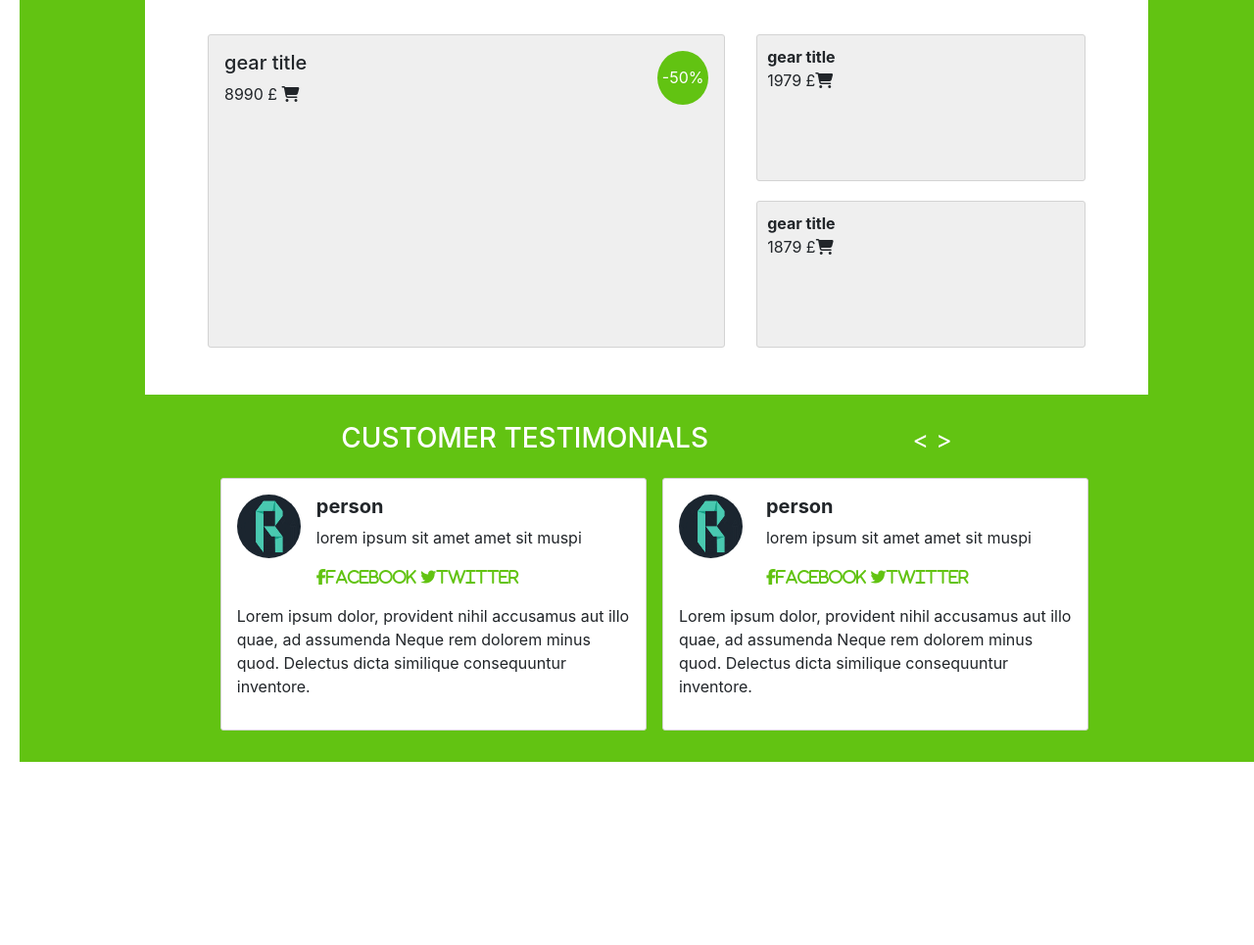
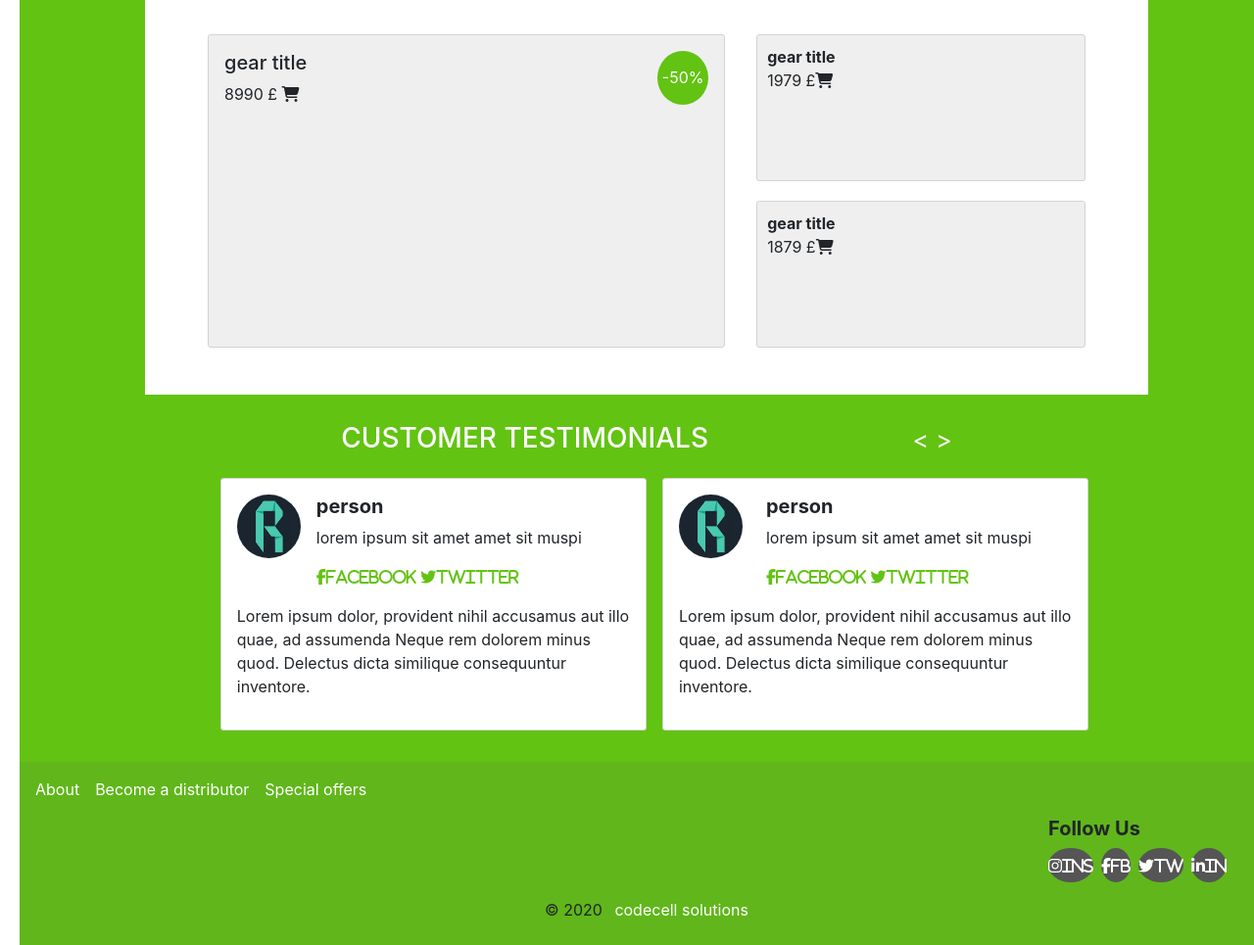
Before and after one commit to codecell/gears-shop, a website: page index.html in a window 1280 px wide. Shown: the part 757-1722 px from the top of the page at 98% size. Before the commit the page ends 1535 px from the top, so only its background shows below. Drawn offline with nearby package versions, Linux system fonts and the light colour scheme.

Commit message:
add footer section markup and styles

```diff
--- a/index.html
+++ b/index.html
@@ -103,7 +103,7 @@
     <section class="home-carousel">
       <div class="home-carousel-main pb-3">
         <div class="carousel-header">
-          <h3>Hottest Deals</h3>
+          <h3>Top Deals</h3>
           <p><span class="custom-directions">< ></span></p>
         </div>
 
@@ -164,7 +164,7 @@
           </div>
         </div>
 
-        <div class="testim-card col-sm-12 col-md-6 col-lg-6">
+        <div class="testim-card col-sm-12 col-md-6 col-lg-6 mt-3">
           <div class="d-flex">
             <img class="rounded-circle customer-img mr-4 img-fluid" src="./images/r-img.jpg" alt="R-img">
             <div class="customer-details">
@@ -183,6 +183,27 @@
       </div>
     </section>
   </main>
+  <footer class="container-fluid">
+
+    <ul class="d-flex flex-nucleus">
+      <li class="mr-3 ml-3"><a href="#">About</a> </li>
+      <li class="mr-3"><a href="#">Become a distributor</a></li>
+      <li class="mr-3"><a href="#">Special offers</a></li>
+    </ul>
+
+    <div class="footer-socials-main d-flex flex-nucleus">
+      <div class="footer-socials-cont">
+        <h5 class="font-weight-bold">Follow Us</h5>
+        <p class="d-flex footer-socials-p">
+          <span class="mr-2 flex-nucleus rounded-circle footer-icons-span"><i class="fa fa-instagram">ins</i></span>
+          <span class="mr-2 flex-nucleus rounded-circle footer-icons-span"><i class="fa fa-facebook">fb</i></span>
+          <span class="mr-2 flex-nucleus rounded-circle footer-icons-span"><i class="fa fa-twitter">tw</i></span>
+          <span class="mr-2 flex-nucleus rounded-circle footer-icons-span"><i class="fa fa-linkedin">in</i></span>
+        </p>
+      </div>
+    </div>
+    <p class="footer-copyright">&copy; 2020 <a class="ml-2" href="https://www.github.com/codecell">codecell solutions</a></p>
+  </footer>
 
   <!-- JQuery -->
   <script src="https://code.jquery.com/jquery-3.4.1.slim.min.js"
--- a/scss/-main-sections.scss
+++ b/scss/-main-sections.scss
@@ -68,7 +68,7 @@ section.home-carousel {
 .custom-badge {
   background-color: $cust-wine;
   width: 140px;
-  border-radius: 6px;
+  border-radius: 14px;
 }
 
 .home-carousel-main {
@@ -162,7 +162,6 @@ section.home-carousel {
   }
 
   .home-bg-img {
-    // margin-top: 50px !important;
     min-height: 400px !important;
   }
 
@@ -252,9 +251,4 @@ section.home-carousel {
     height: 400px !important;
   }
 
-  // carouael section
-
-  section.home-carousel {
-    // padding-top: 4em !important;
-  }
 }
--- a/scss/_customer-testims.scss
+++ b/scss/_customer-testims.scss
@@ -50,8 +50,14 @@ section.customer-testimonials {
   width: 65px;
 }
 
-@media screen and (min-width: 1024px) {
-  section.customer-testimonials {
-
+@media screen and (min-width: 668px) {
+  .testim-card:last-child {
+    margin-top: 0 !important;
   }
 }
+
+@media screen and (min-width: 1024px) {
+  .testim-card:last-child {
+    margin-top: 0 !important;
+  }
+}
--- /dev/null
+++ b/scss/_footer.scss
@@ -0,0 +1,54 @@
+@import './utils';
+
+footer {
+  background-color: $hover-bg;
+  width: 100%;
+  min-height: 120px !important;
+  margin: 0 20px !important;
+  padding-top: 1em;
+  padding-bottom: 0.5em;
+
+  ul {
+    text-align: center;
+  }
+
+  a {
+    color: #fff;
+
+    &:hover {
+      color: #555;
+      transition: color 0.5s;
+    }
+  }
+}
+
+li {
+  list-style: none;
+}
+
+.footer-icons-span {
+  height: 35px;
+  min-width: 30px;
+  background-color: #555;
+  color: #fff;
+}
+
+.footer-copyright {
+  text-align: center;
+}
+
+
+// <<<< FOOTER MEDIA QUERIRES
+@media screen and (min-width: 1024px) {
+  .footer-socials-main {
+    justify-content: flex-end;
+    margin-right: 40px;
+  }
+
+  footer {
+
+    ul {
+      justify-content: flex-start !important;
+    }
+  }
+}
--- a/scss/index.scss
+++ b/scss/index.scss
@@ -2,6 +2,7 @@
 @import './navbar';
 @import './-main-sections.scss';
 @import './customer-testims';
+@import './footer';
 
 // <<<< BASIC RESETS >>>>>
 * {
```
Also changed, not shown: css/-main-sections.css, css/index.css.
